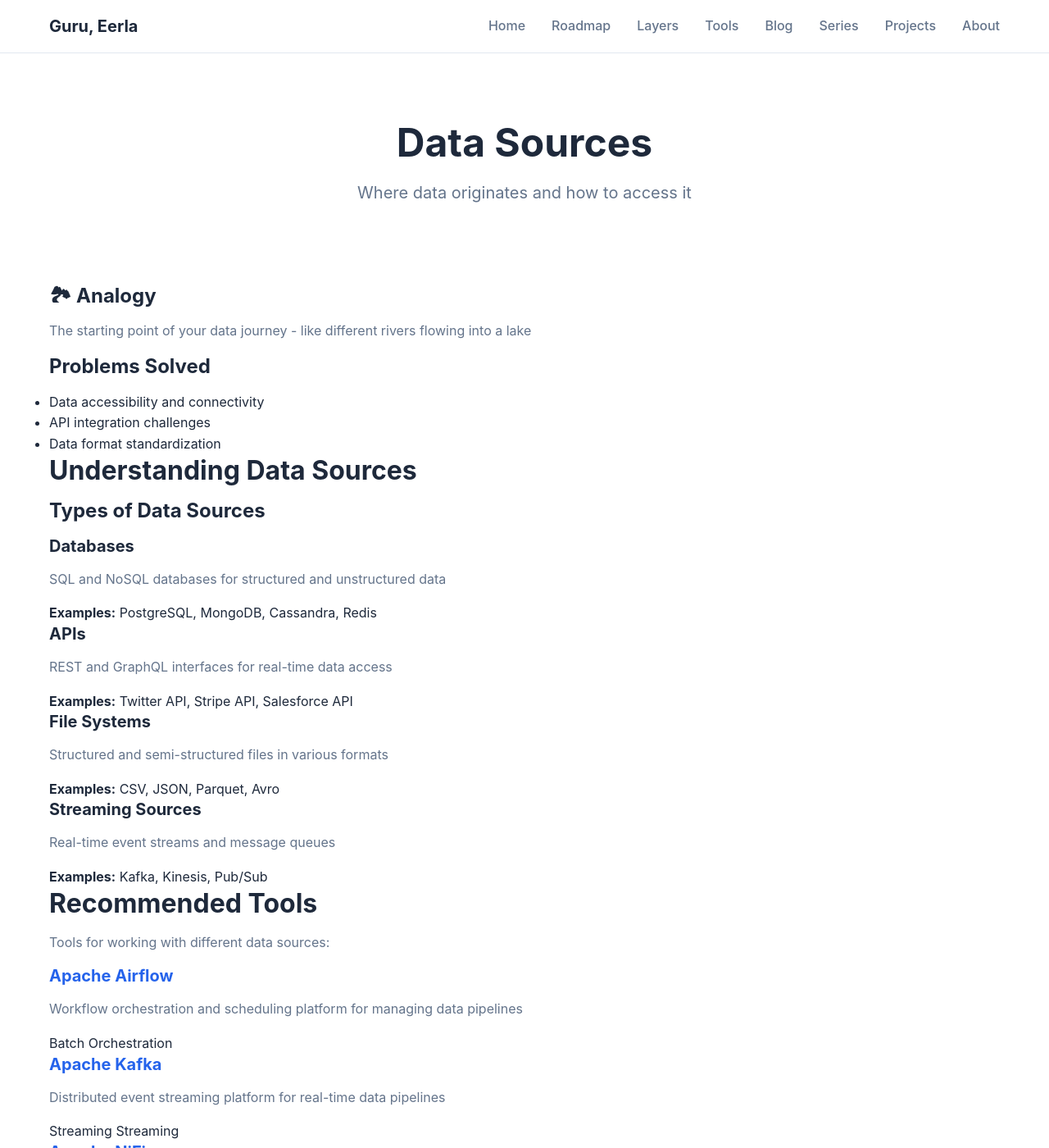
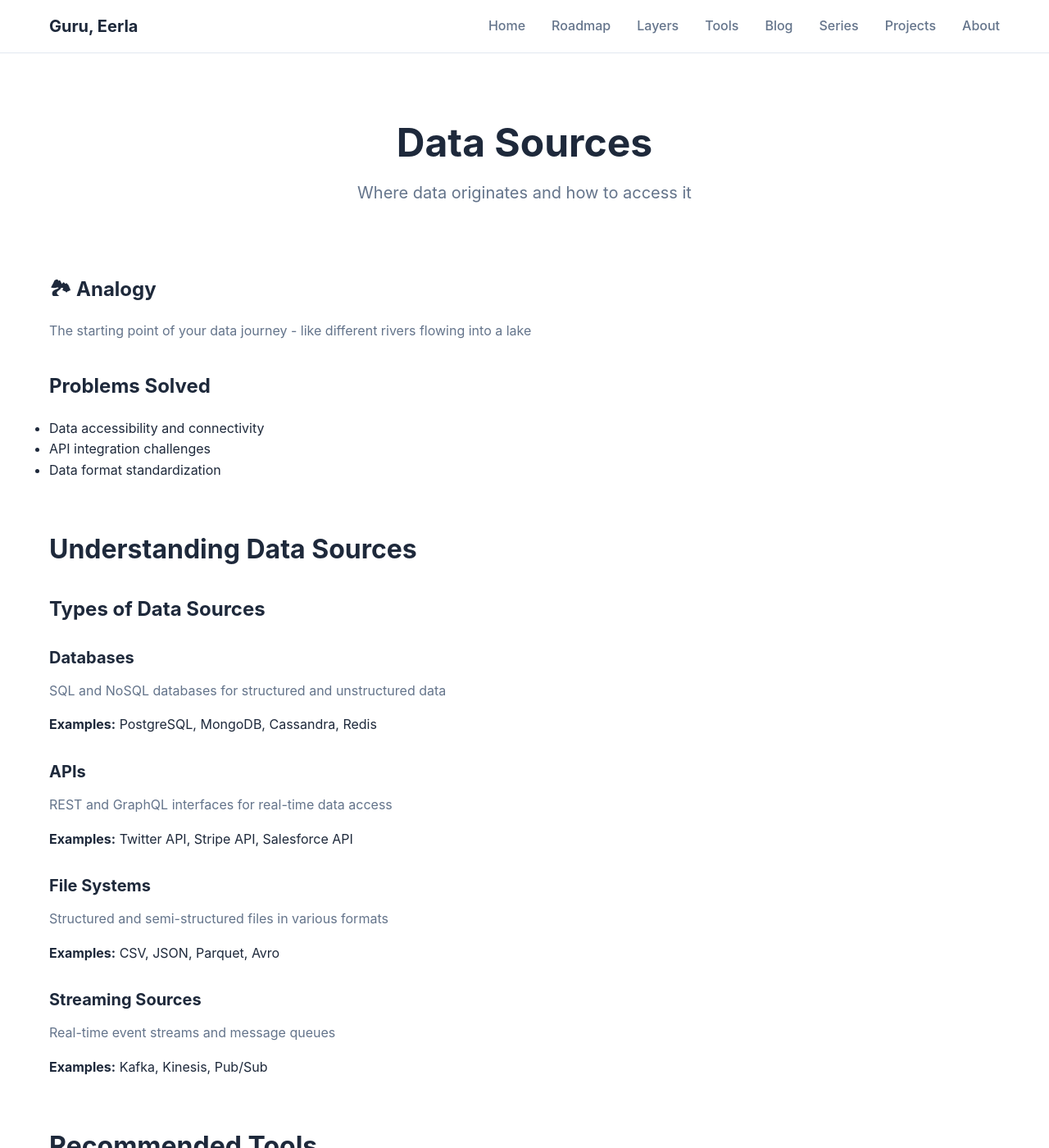
Before and after one commit to eerla/data-engineering-blog, a Jekyll site: the page built from layers/data-sources.md, in a window 1280 px wide and 1400 px high. Shown: the whole window at 82% size. Built offline with Jekyll 4.4.1, drawn with Linux system fonts in a browser that asks for light colours.

Commit message:
Update style.css

```diff
--- a/assets/css/style.css
+++ b/assets/css/style.css
@@ -53,11 +53,11 @@ h1, h2, h3, h4, h5, h6 {
 }
 
 h1 { font-size: 2.5rem; }
-h2 { font-size: 2rem; }
-h3 { font-size: 1.5rem; }
-h4 { font-size: 1.25rem; }
-h5 { font-size: 1.125rem; }
-h6 { font-size: 1rem; }
+h2 { font-size: 2rem; margin-top: 3rem; margin-bottom: 1.5rem; }
+h3 { font-size: 1.5rem; margin-top: 2.5rem; margin-bottom: 1.5rem; }
+h4 { font-size: 1.25rem; margin-top: 2rem; margin-bottom: 1rem; }
+h5 { font-size: 1.125rem; margin-top: 1.5rem; margin-bottom: 1rem; }
+h6 { font-size: 1rem; margin-top: 1.5rem; margin-bottom: 1rem; }
 
 p {
   margin-bottom: 1rem;
@@ -191,8 +191,10 @@ strong, b {
 }
 
 .post-header {
-  margin-bottom: 2rem;
+  margin-bottom: 3rem;
   text-align: center;
+  padding-bottom: 2rem;
+  border-bottom: 1px solid var(--border-color);
 }
 
 .post-title {
@@ -230,18 +232,19 @@ strong, b {
 .post-content h4,
 .post-content h5,
 .post-content h6 {
-  margin-top: 2rem;
-  margin-bottom: 1rem;
+  margin-top: 3rem;
+  margin-bottom: 1.5rem;
 }
 
 .post-content h2 {
   border-bottom: 2px solid var(--border-color);
   padding-bottom: 0.5rem;
+  margin-top: 4rem;
 }
 
 .post-content ul,
 .post-content ol {
-  margin-bottom: 1rem;
+  margin-bottom: 2rem;
   padding-left: 2rem;
 }
 
@@ -252,9 +255,13 @@ strong, b {
 .post-content blockquote {
   border-left: 4px solid var(--primary-color);
   padding-left: 1rem;
-  margin: 1.5rem 0;
+  margin: 2rem 0;
   font-style: italic;
   color: var(--text-light);
+}
+
+.post-content p {
+  margin-bottom: 1.5rem;
 }
 
 .post-footer {
@@ -587,6 +594,36 @@ pre code {
 .mt-2 { margin-top: 2rem; }
 .mt-3 { margin-top: 3rem; }
 
+/* Section Spacing */
+.roadmap-section,
+.tools-filters,
+.tools-grid,
+.layer-summary,
+.layer-intro,
+.layer-content,
+.tools-section,
+.next-steps {
+  margin-bottom: 4rem;
+}
+
+.content-section {
+  margin-bottom: 3rem;
+}
+
+/* Better spacing for specific sections */
+.page-header {
+  padding: 3rem 0;
+  margin-bottom: 2rem;
+}
+
+.page-header h1 {
+  margin-bottom: 1rem;
+}
+
+.page-header p {
+  margin-bottom: 0;
+}
+
 /* Roadmap and Tools Page Styles */
 .roadmap-section,
 .tools-filters,
```
